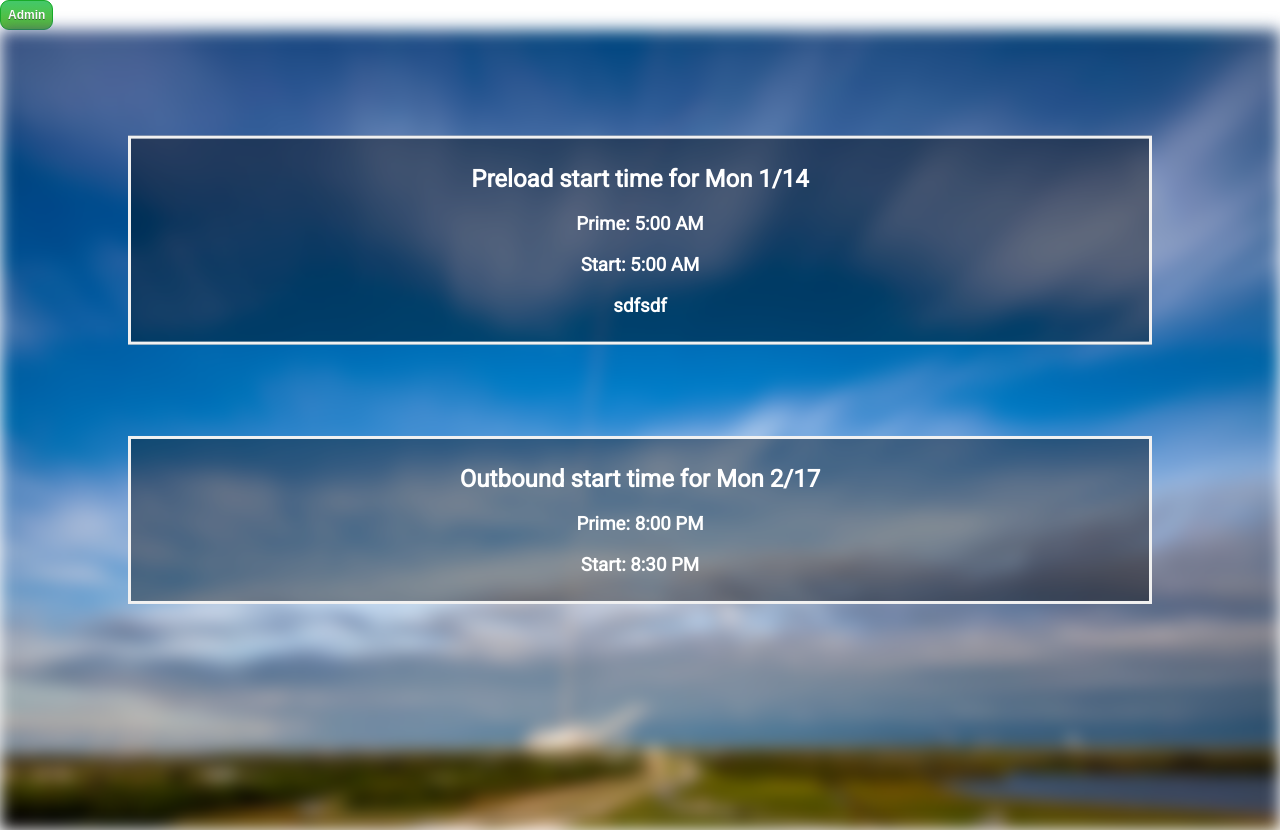
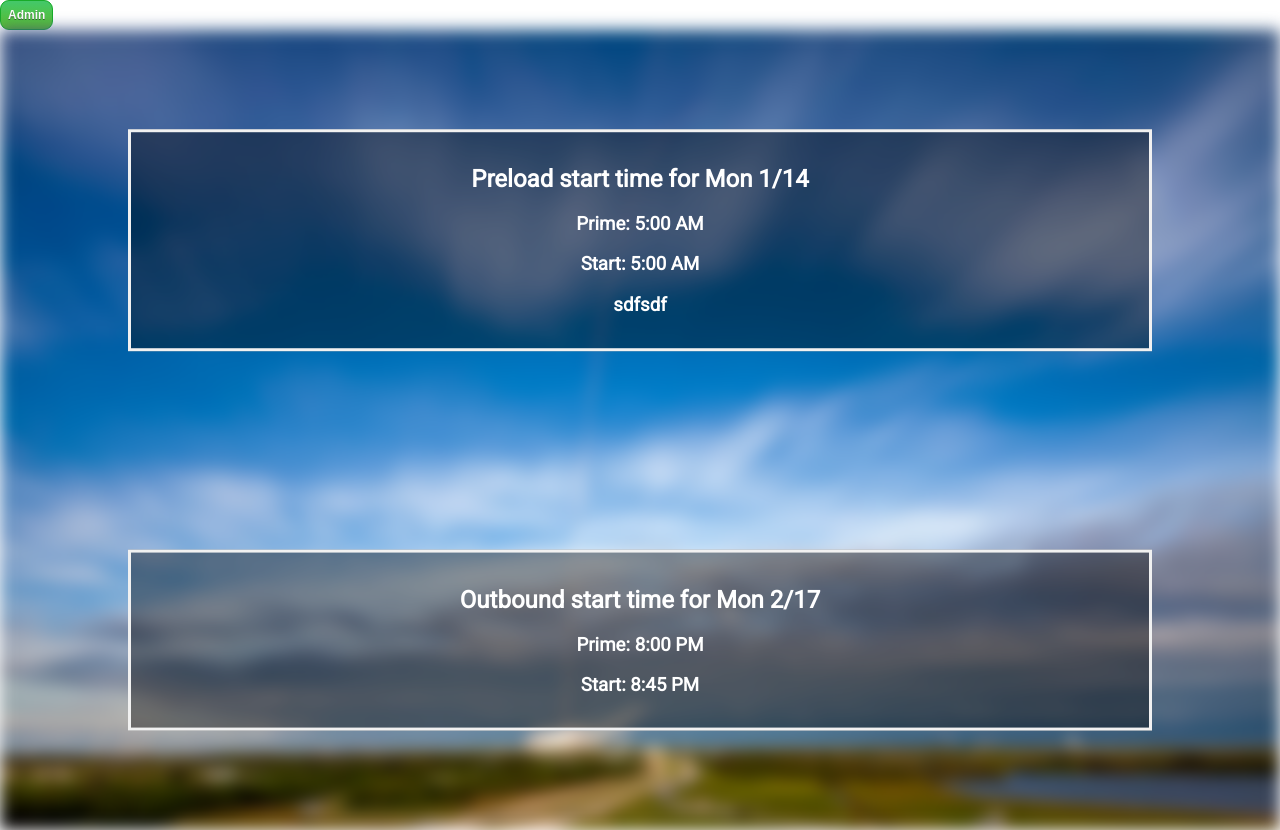
Before and after one commit to clintkev251/start_time, a PHP site: page / in a window 1280 px wide. Run offline with PHP 8.4, Linux system fonts and the light colour scheme.

Commit message:
Optional fields added for OB

```diff
--- a/admin/startOB.txt
+++ b/admin/startOB.txt
@@ -1,3 +1,5 @@
 Mon 2/17
 8:00
-8:30
+
+
+8:45
--- a/index.php
+++ b/index.php
@@ -80,7 +80,7 @@
             transform: translate(-50%, -50%);
             z-index: 2;
             width: 80%;
-            padding: .5%;
+            padding: 1%;
             text-align: center;
         }
 
@@ -94,12 +94,12 @@
             font-weight: bold;
             border: 3px solid #f1f1f1;
             position: absolute;
-            top: 65%;
+            top: 80%;
             left: 50%;
             transform: translate(-50%, -50%);
             z-index: 2;
             width: 80%;
-            padding: .5%;
+            padding: 1%;
             text-align: center;
         }
 
@@ -169,8 +169,14 @@
         <?php if($linesOB[1] != "\n"): ?>
         <h3 style="text-align:center">Prime: <?php echo($linesOB[1]);?>PM</h3>
         <?php endif ?>
-        <h3 style="text-align:center">Start: <?php echo($linesOB[2]);?> PM</h3>
-        <h3 style="text-align:center"><?php echo($linesOB[3]);?>
+        <?php if($linesOB[2] != "\n"): ?>
+        <h3 style="text-align:center">Vanlines: <?php echo($linesOB[2]);?>PM</h3>
+        <?php endif ?>
+        <?php if($linesOB[3] != "\n"): ?>
+        <h3 style="text-align:center">Smalls: <?php echo($linesOB[3]);?>PM</h3>
+        <?php endif ?>
+        <h3 style="text-align:center">Start: <?php echo($linesOB[4]);?> PM</h3>
+        <h3 style="text-align:center"><?php echo($linesOB[5]);?>
     </div>
 </body>
 
```
Also changed, not shown: admin/index.php (+8 -4 lines).
